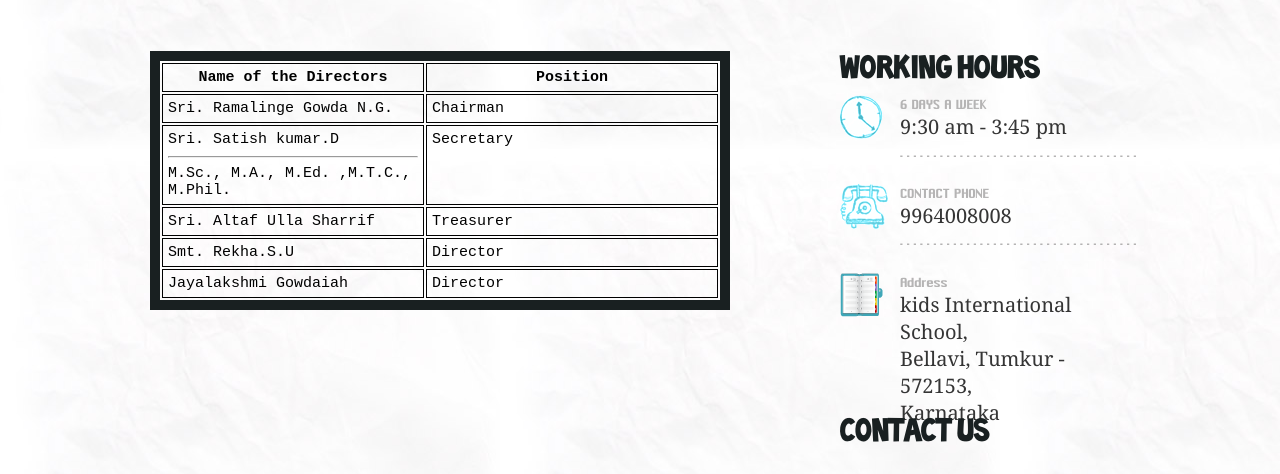
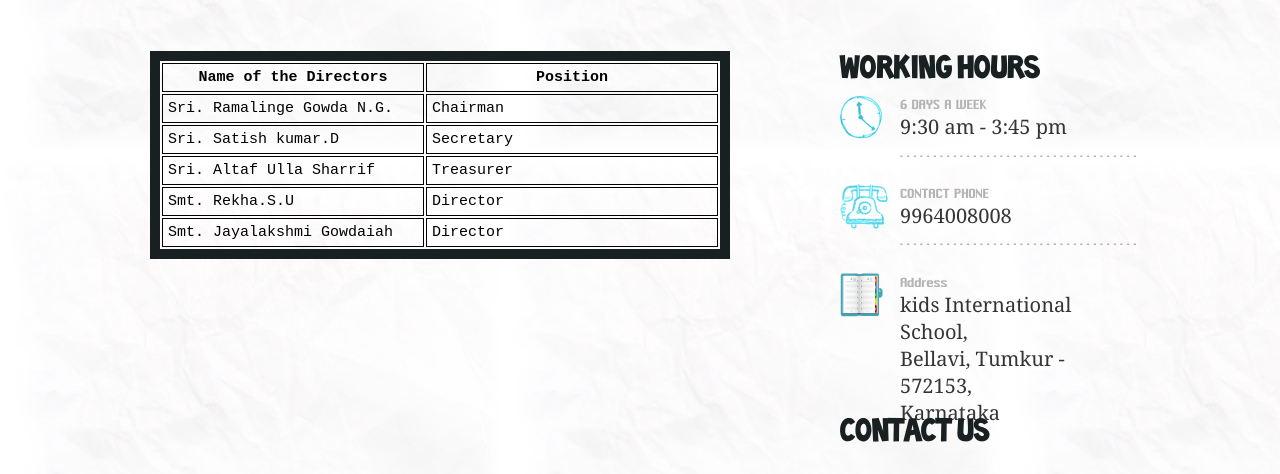
Before and after one commit to arjunkabra/Kids-International-School, a PHP site: page /directors in a window 1280 px wide. Shown: the part 251-725 px from the top of the page. Run offline with PHP 8.4, Linux system fonts and the light colour scheme; some web fonts are replaced.

Commit message:
Changed the directors list

```diff
--- a/directors.php
+++ b/directors.php
@@ -49,7 +49,7 @@
 </tr>
 
 <tr>
-<td>Sri. Satish kumar.D<br /><hr />M.Sc., M.A., M.Ed. ,M.T.C., M.Phil.</td>
+<td>Sri. Satish kumar.D</td>
 <td>Secretary</td>
 </tr>
 
@@ -64,7 +64,7 @@
 </tr>
 
 <tr>
-<td>Jayalakshmi Gowdaiah</td>
+<td>Smt. Jayalakshmi Gowdaiah</td>
 <td>Director</td>
 </tr>
 
```
